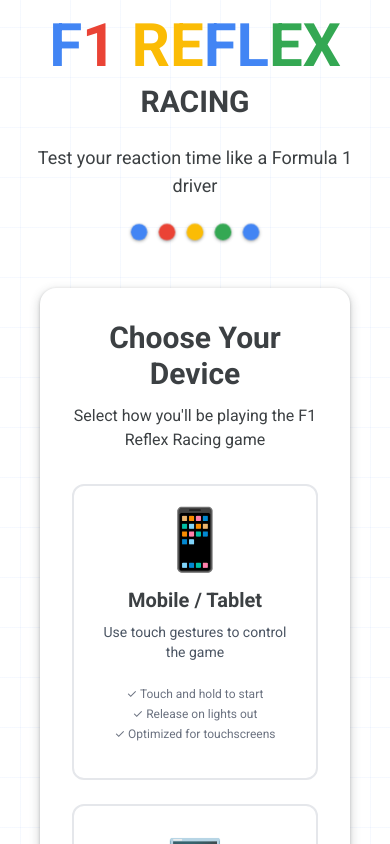
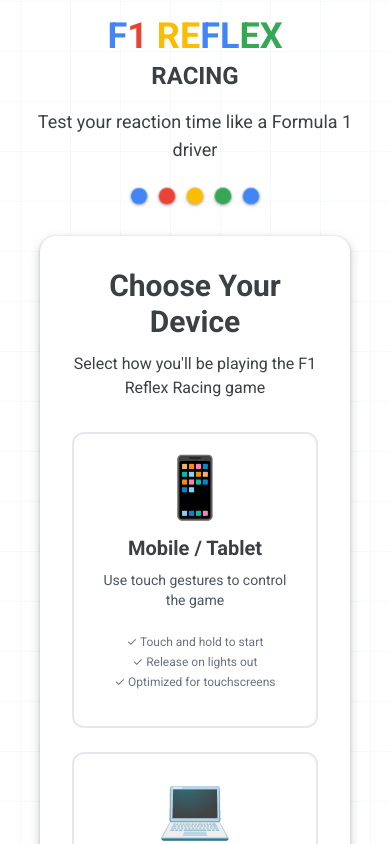
Before and after one commit to Harshil089/F1-racing-game, a Next.js app: page / in a window 390 px wide. Built offline with nearby package versions, Linux system fonts and the light colour scheme.

Commit message:
feat: enhance ResultsScreen responsiveness and scrollability, and adjust player stats layout for smaller screens.feat: enhance ResultsScreen responsiveness and scrollability, and adjust player stats layout for smaller screens.

```diff
--- a/app/globals.css
+++ b/app/globals.css
@@ -42,10 +42,6 @@
   background-color: var(--google-white);
   color: var(--google-grey);
   font-family: 'Roboto', -apple-system, BlinkMacSystemFont, 'Segoe UI', sans-serif;
-  touch-action: none;
-  -webkit-touch-callout: none;
-  -webkit-user-select: none;
-  user-select: none;
 }
 
 /* Google-inspired Grid Background */
@@ -61,18 +57,20 @@
 /* Google Material Gradient */
 .f1-gradient-bg {
   background: linear-gradient(135deg,
-    var(--google-white) 0%,
-    rgba(66, 133, 244, 0.08) 50%,
-    var(--google-white) 100%
-  );
+      var(--google-white) 0%,
+      rgba(66, 133, 244, 0.08) 50%,
+      var(--google-white) 100%);
   background-size: 200% 200%;
   animation: gradientShift 10s ease infinite;
 }
 
 @keyframes gradientShift {
-  0%, 100% {
+
+  0%,
+  100% {
     background-position: 0% 50%;
   }
+
   50% {
     background-position: 100% 50%;
   }
@@ -107,9 +105,12 @@
 
 /* Button pulse animation */
 @keyframes pulse {
-  0%, 100% {
+
+  0%,
+  100% {
     transform: scale(1);
   }
+
   50% {
     transform: scale(1.05);
   }
@@ -125,6 +126,7 @@
     opacity: 0;
     transform: translateY(20px);
   }
+
   to {
     opacity: 1;
     transform: translateY(0);
@@ -140,6 +142,7 @@
   from {
     opacity: 0;
   }
+
   to {
     opacity: 1;
   }
@@ -154,6 +157,7 @@
   from {
     opacity: 1;
   }
+
   to {
     opacity: 0;
   }
--- a/app/page.tsx
+++ b/app/page.tsx
@@ -15,17 +15,17 @@
     <main className="min-h-screen f1-grid-bg flex items-center justify-center p-4">
       <div className="w-full max-w-2xl">
         {/* Google-style Header */}
-        <div className="text-center mb-12 slide-in">
+        <div className="text-center mb-8 sm:mb-12 slide-in">
           {/* Google-colored logo */}
-          <div className="mb-6">
-            <h1 className="text-6xl font-bold mb-2">
+          <div className="mb-4 sm:mb-6">
+            <h1 className="text-4xl sm:text-6xl font-bold mb-1 sm:mb-2">
               <span className="text-google-blue">F</span>
               <span className="text-google-red">1</span>{" "}
               <span className="text-google-yellow">RE</span>
               <span className="text-google-blue">FL</span>
               <span className="text-google-green">EX</span>
             </h1>
-            <h2 className="text-3xl font-bold text-google-grey">
+            <h2 className="text-2xl sm:text-3xl font-bold text-google-grey">
               RACING
             </h2>
           </div>
--- a/components/game/RaceTrack.tsx
+++ b/components/game/RaceTrack.tsx
@@ -365,7 +365,10 @@
   }, [canvasSize]);
 
   return (
-    <div className="relative w-full h-screen flex items-center justify-center bg-gradient-to-br from-white via-blue-50 to-white">
+    <div className={`relative w-full min-h-screen py-8 flex items-center justify-center bg-gradient-to-br from-white via-blue-50 to-white ${(gameState === 'countdown' || gameState === 'racing') ? 'touch-action-none overflow-hidden' : ''
+      }`}
+      style={{ touchAction: (gameState === 'countdown' || gameState === 'racing') ? 'none' : 'auto' }}
+    >
       {/* Start Lights */}
       {gameState === 'countdown' && (
         <StartLights lightsState={lightsState} canvasWidth={canvasSize.width} />
@@ -488,8 +491,9 @@
   };
 
   return (
-    <div className="fixed inset-0 z-50 flex items-center justify-center bg-white/98 backdrop-blur-sm fade-in">
-      <div className="w-full max-w-2xl px-6 py-8">
+    <div className="fixed inset-0 z-50 overflow-y-auto bg-white/98 backdrop-blur-sm fade-in">
+      <div className="min-h-screen flex items-center justify-center p-4">
+        <div className="w-full max-w-2xl">
           {/* Google-style card */}
           <div className="bg-white rounded-3xl p-8 google-shadow-lg text-center">
             {/* False Start Icon */}
@@ -545,5 +549,6 @@
           </div>
         </div>
       </div>
+    </div>
   );
 }
--- a/components/game/ResultsScreen.tsx
+++ b/components/game/ResultsScreen.tsx
@@ -114,8 +114,9 @@
   };
 
   return (
-    <div className="fixed inset-0 z-50 flex items-center justify-center bg-white/98 backdrop-blur-sm fade-in">
-      <div className="w-full max-w-2xl px-6 py-8">
+    <div className="fixed inset-0 z-50 overflow-y-auto bg-white/98 backdrop-blur-sm fade-in">
+      <div className="min-h-screen flex items-center justify-center p-4">
+        <div className="w-full max-w-2xl">
           {/* Google-style Results Card */}
           <div className="bg-white rounded-3xl p-8 google-shadow-lg">
             {/* Header */}
@@ -136,7 +137,7 @@
             </div>
 
             {/* Player Stats - Google Cards */}
-          <div className="grid grid-cols-2 gap-4 mb-6">
+            <div className="grid grid-cols-1 sm:grid-cols-2 gap-4 mb-6">
               <div className="bg-gradient-to-br from-green-50 to-emerald-50 rounded-2xl p-6 text-center border border-google-green/20">
                 <p className="text-google-grey text-sm font-medium mb-2">⚡ Reaction Time</p>
                 <p className="text-4xl font-bold text-google-green">
@@ -182,8 +183,7 @@
                     return (
                       <div
                         key={`${entry.name}-${entry.phone}-${entry.timestamp}`}
-                      className={`flex items-center justify-between p-4 rounded-xl transition-all ${
-                        isCurrentPlayer
+                        className={`flex items-center justify-between p-4 rounded-xl transition-all ${isCurrentPlayer
                             ? 'bg-google-blue/10 border-2 border-google-blue google-shadow animate-pulse'
                             : 'bg-white border border-gray-200'
                           }`}
@@ -240,5 +240,6 @@
           </div>
         </div>
       </div>
+    </div>
   );
 }
--- a/components/game/ThumbGate.tsx
+++ b/components/game/ThumbGate.tsx
@@ -33,8 +33,9 @@
   }
 
   return (
-    <div className="fixed inset-0 z-50 flex items-center justify-center bg-gradient-to-br from-white via-blue-50 to-white fade-in">
-      <div className="text-center px-6 max-w-lg">
+    <div className="fixed inset-0 z-50 overflow-y-auto bg-gradient-to-br from-white via-blue-50 to-white fade-in">
+      <div className="min-h-screen flex items-center justify-center p-4">
+        <div className="w-full max-w-lg text-center">
           {/* Google-style Card */}
           <div className="bg-white rounded-3xl p-10 google-shadow-lg">
             {/* Animated hand icon */}
@@ -83,5 +84,6 @@
           </div>
         </div>
       </div>
+    </div>
   );
 }
```
Lines whose indentation alone changed are shown as unchanged.
